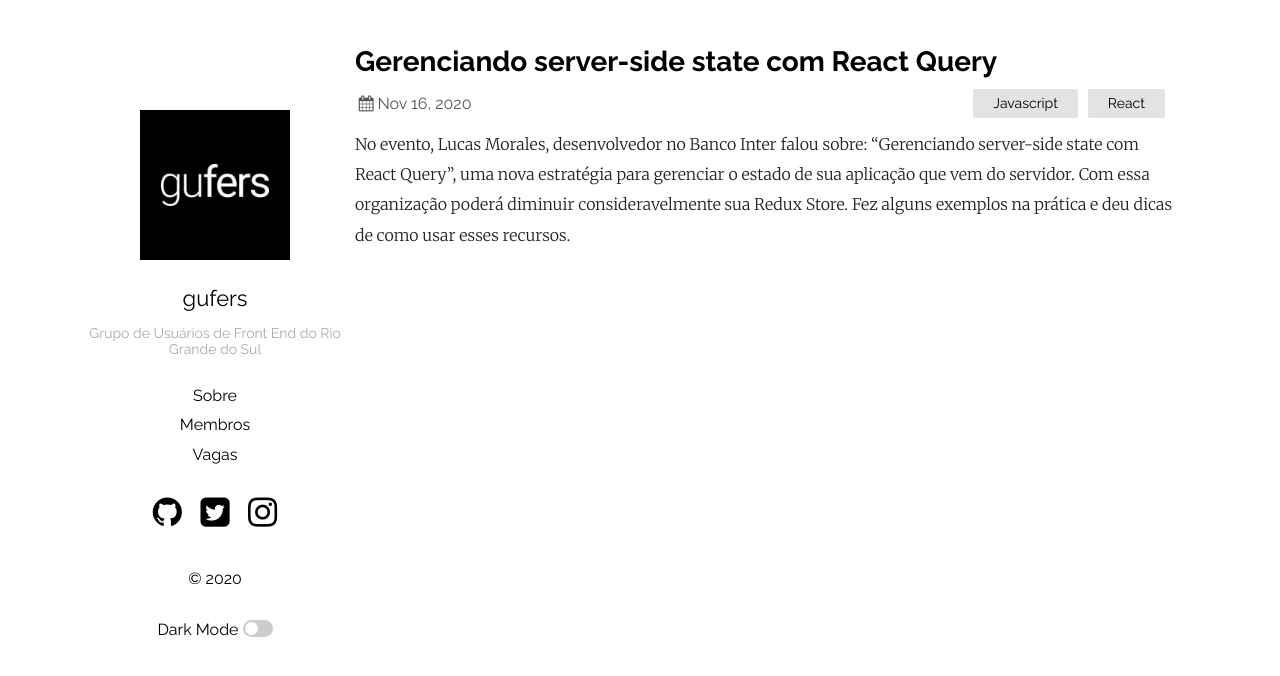
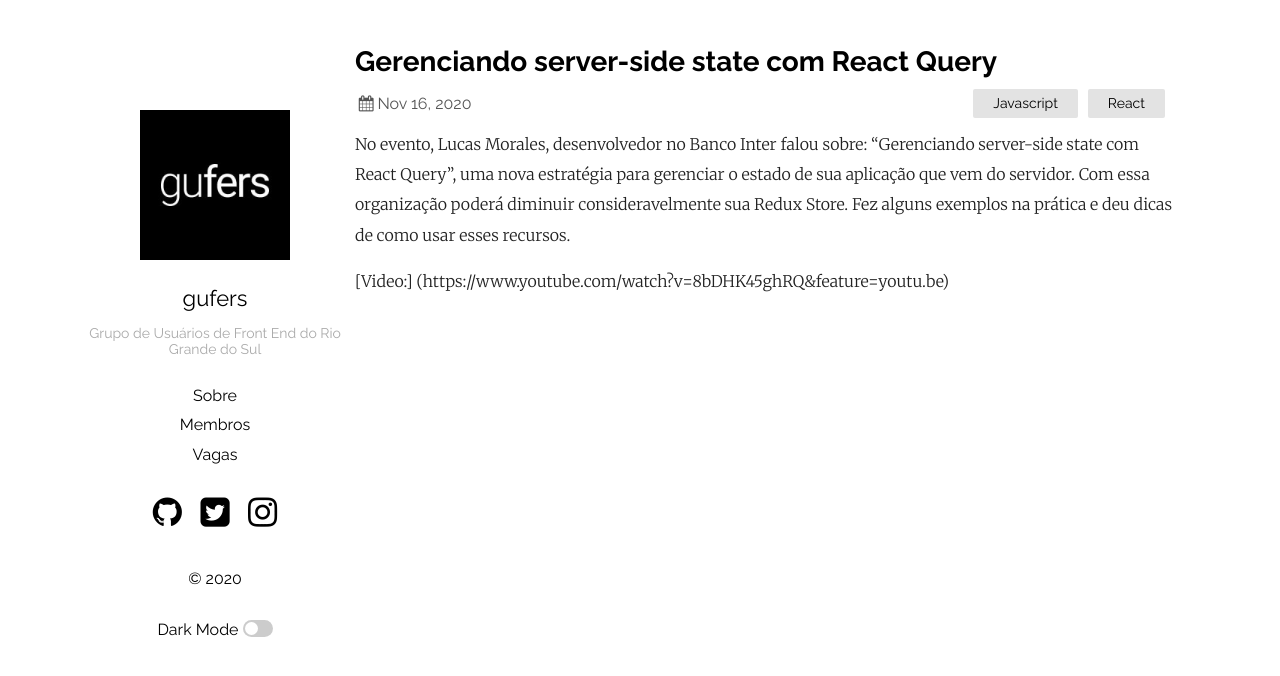
Before and after one commit to osgufers/osgufers.github.io, a Jekyll site: the page built from _posts/2020-11-16-gerenciando-server-side-state-com-react-query.markdown, in a window 1280 px wide. Shown: the top 676 px of the page. Built offline with Jekyll 4.4.1, drawn with Linux system fonts in a browser that asks for light colours.

Commit message:
create first post

```diff
--- a/_posts/2020-11-16-gerenciando-server-side-state-com-react-query.markdown
+++ b/_posts/2020-11-16-gerenciando-server-side-state-com-react-query.markdown
@@ -6,4 +6,4 @@ categories: Javascript React
 ---
 No evento, Lucas Morales, desenvolvedor no Banco Inter falou sobre: "Gerenciando server-side state com React Query", uma nova estratégia para gerenciar o estado de sua aplicação que vem do servidor. Com essa organização poderá diminuir consideravelmente sua Redux Store. Fez alguns exemplos na prática e deu dicas de como usar esses recursos.
 
-[video]: https://www.youtube.com/watch?v=8bDHK45ghRQ&feature=youtu.be
+[Video:] (https://www.youtube.com/watch?v=8bDHK45ghRQ&feature=youtu.be)
```
